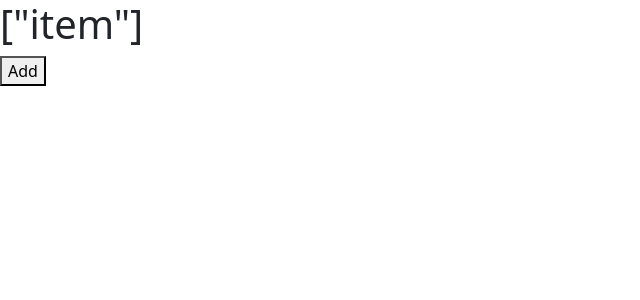
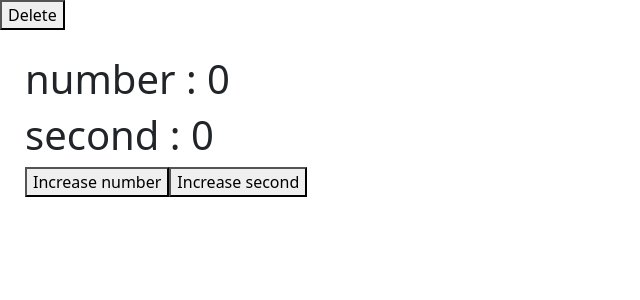
Before and after one commit to MamadTaheri/react-training, a React (Create React App) app: page / in a window 1280 px wide. Shown: the top 300 px of the page, without its empty margins (0-640 px from the left). Built offline with nearby package versions, Linux system fonts and the light colour scheme.

Commit message:
working with useEffect

```diff
--- a/src/App.js
+++ b/src/App.js
@@ -1,10 +1,14 @@
-import React from 'react';
-import Form from './components/Form';
+import React, { useState } from 'react';
+import Logger from './components/Logger';
 
 const App = () => {
+
+  const [isShown, setIsShown] = useState(true)
+
   return (
     <div>
-       <Form />
+      <button className="" onClick={() => setIsShown(false)}>Delete</button>
+      {isShown && <Logger />}
     </div>
   );
 };
--- a/src/components/Form.js
+++ /dev/null
@@ -1,14 +0,0 @@
-import React, { useState } from "react";
-
-const Form = () => {
-  const [data, setData] = useState(["item"]);
-
-  return (
-    <div>
-      <h1 className="">{JSON.stringify(data)}</h1>
-      <button className=""  onClick={() => setData([...data, "new item"])}>Add</button>
-    </div>
-  );
-};
-
-export default Form;
--- /dev/null
+++ b/src/components/Logger.js
@@ -0,0 +1,26 @@
+import React, { useEffect, useState } from 'react';
+
+const Logger = () => {
+
+    const [number, setNumber] = useState(0);
+    const [second, setSecond] = useState(0);
+
+    useEffect(() => {
+        console.log(number)
+
+        return () => {
+            console.log("The Logger component is removed from dom");
+        }
+    },[]);
+
+    return (
+        <div style={{padding: "25px"}}>
+           <h1>number : {number}</h1>
+           <h1>second : {second}</h1>
+           <button className="" onClick={() => setNumber(prevNumber => prevNumber + 1)}>Increase number</button>
+           <button className="" onClick={() => setSecond(prevNumber => prevNumber + 1)}>Increase second</button>
+        </div>
+    );
+};
+
+export default Logger;
```
